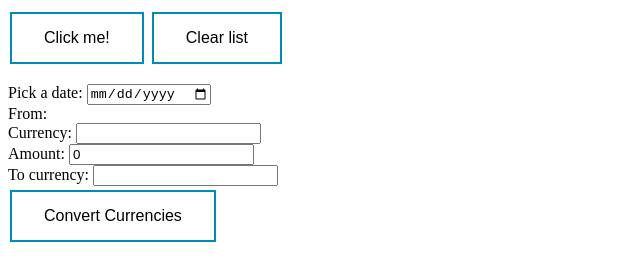
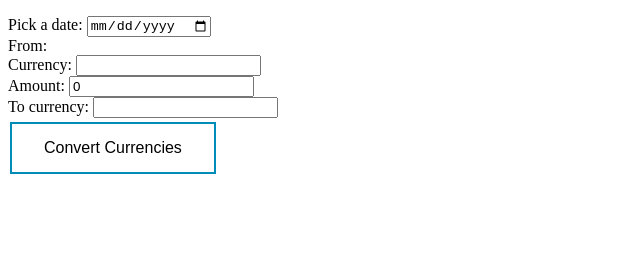
Before and after one commit to NikoWil/CurrencyConverter, a plain HTML site: page index.html in a window 1280 px wide. Shown: the whole page, without its empty margins (0-640 px from the left). Drawn offline with Linux system fonts and the light colour scheme; no server answers.

Commit message:
Remove the click counter buttons at the top of the page

```diff
--- a/index.html
+++ b/index.html
@@ -10,9 +10,6 @@
 </head>
 
 <body onload="populate_fields()">
-    <button class="button button1" type="button" onclick="click_counter()">Click me!</button>
-    <button class="button button1" type="button" onclick="clear_clicks()">Clear list</button>
-
     <ul id="myList">
     </ul>
 
--- a/main.js
+++ b/main.js
@@ -1,21 +1,3 @@
-let count = 0;
-
-function click_counter() {
-    const id = ++count;
-    console.log("Clicke-di-click No " + id + "!");
-    const list = document.getElementById('myList');
-    const entry = document.createElement('li');
-    entry.appendChild(document.createTextNode('Clicke-di-click No ' + id + '!'));
-    list.appendChild(entry);
-}
-
-function clear_clicks() {
-    count = 0;
-
-    const list = document.getElementById('myList');
-    clear_child_elements(list);
-}
-
 function clear_child_elements(dom_elem) {
     while (dom_elem.firstChild) {
         dom_elem.removeChild(dom_elem.lastChild);
```
